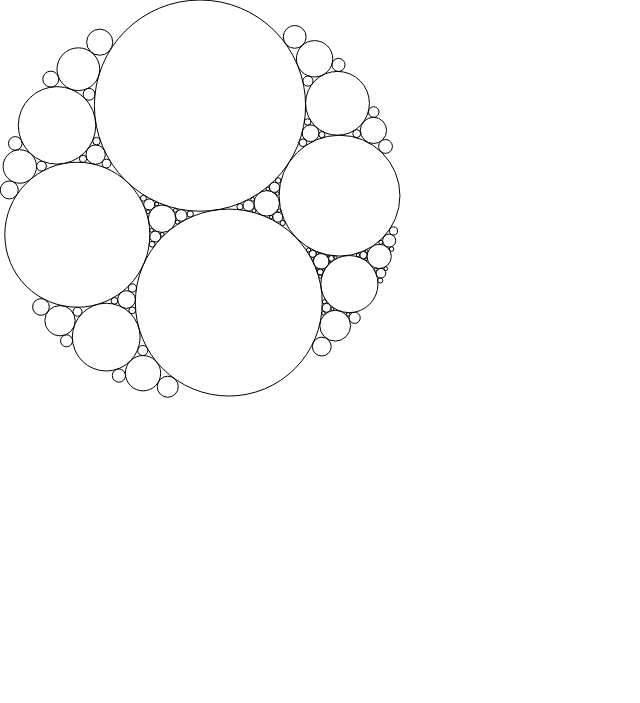
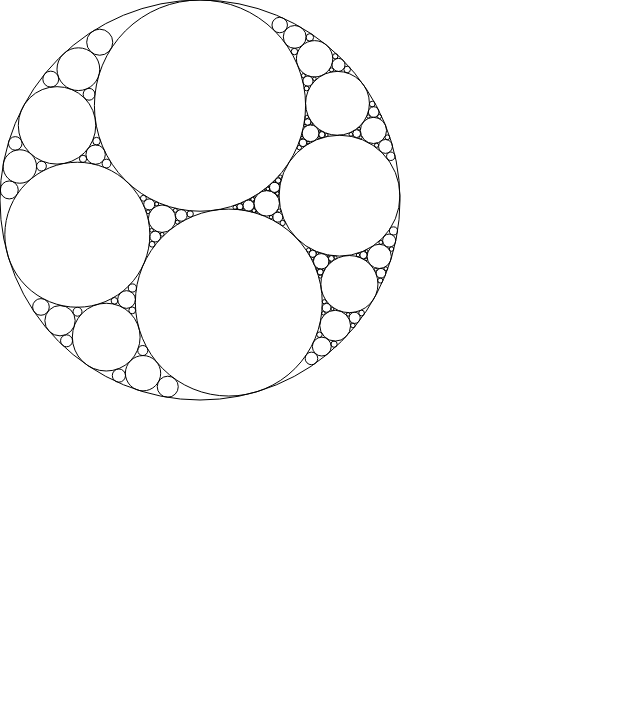
Before and after one commit to mayhem/mayhem.cat, a plain HTML site: page index.html in a window 1280 px wide. Shown: the whole page, without its empty margins (0-640 px from the left). Drawn offline with Linux system fonts and the light colour scheme.

Commit message:
Basic fractal drawing works

```diff
--- a/index.html
+++ b/index.html
@@ -7,11 +7,10 @@
     <link rel="stylesheet" type="text/css" href="css/mayhem.cat.css">
   </head>
   <body>
-     <canvas id="canvas" width="700" height="700">
+     <canvas id="canvas" width="800" height="800">
        Yer browser sucks, buddy. @MayhemBCN
      </canvas>
 <script type="text/javascript">
-var size = 768; // should match 'viewBox'
 var minsize = 0.001;
 
 init();
@@ -21,12 +20,8 @@ function init()
     var example = document.getElementById('canvas');
     var ctx = example.getContext('2d');
 
-    draw_fractal(ctx);
+    draw_fractal(ctx, 200);
 }
-
-// convert internal coordinates and lengths to SVG
-function coord(x) { return x*size/2 + size/2; }
-function dist(d) { return d*size/2; }
 
 // complex numbers
 function C(r,i)    { this.r = r; this.i = i; }
@@ -78,7 +73,7 @@ function Kiss(a, b, c, initial) {
 }
 
 // called once on load
-function draw_fractal(ctx) {
+function draw_fractal(ctx, size) {
 
   // initial bounding circle
   var b = new Circle(0, 0, -1, 0);
@@ -117,7 +112,7 @@ function draw_fractal(ctx) {
   // add more circles to the draw queue
   // adding new triples to the compute queue
   var c;
-  for (c = 0; c < Math.min(queue.length, 100); c = c + 1) {
+  for (c = 0; c < Math.min(queue.length, 150); c = c + 1) {
     var c0 = queue[c][0];
     var c1 = queue[c][1];
     var c2 = queue[c][2];
@@ -133,7 +128,7 @@ function draw_fractal(ctx) {
 
   var i;
   for (i = 0; i < draw.length; i = i + 1) {
-      draw[i].draw(ctx);
+      draw[i].draw(ctx, size);
   }
 } // init()
 
@@ -145,11 +140,9 @@ function Circle(x, y, r, colour) {
   this.r = r;
   this.colour = colour;
   // convert to svg
-  this.draw = function(ctx) {
-      if (this.r <= 0)
-          return;
+  this.draw = function(ctx, size) {
       ctx.beginPath();
-      ctx.arc((this.x * 200) + 200,(this.y * 200) + 200,this.r * 200,0,2*Math.PI);
+      ctx.arc((this.x * size) + size,(this.y * size) + size,Math.abs(this.r * size),0,2*Math.PI);
       ctx.stroke();
   };
 } // Circle()
```
